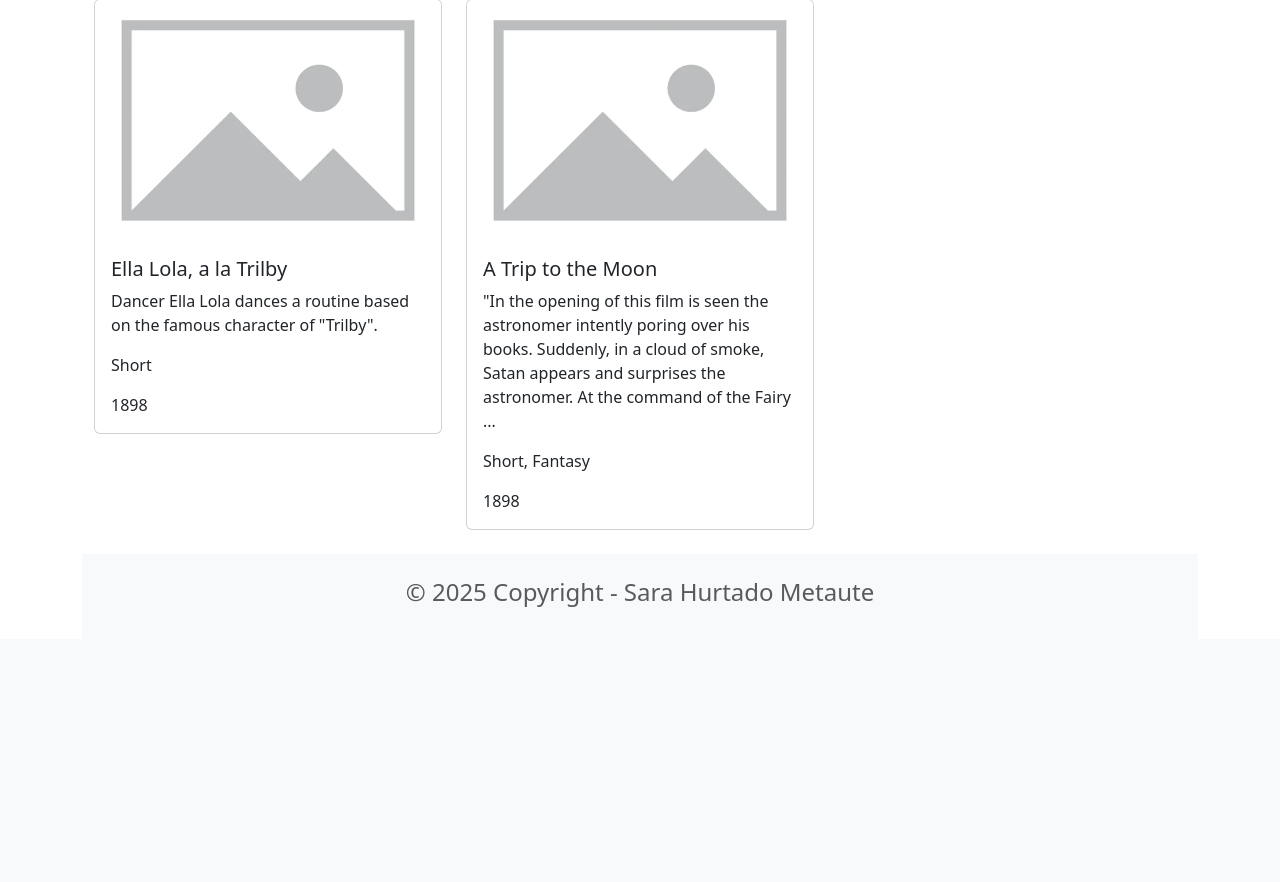
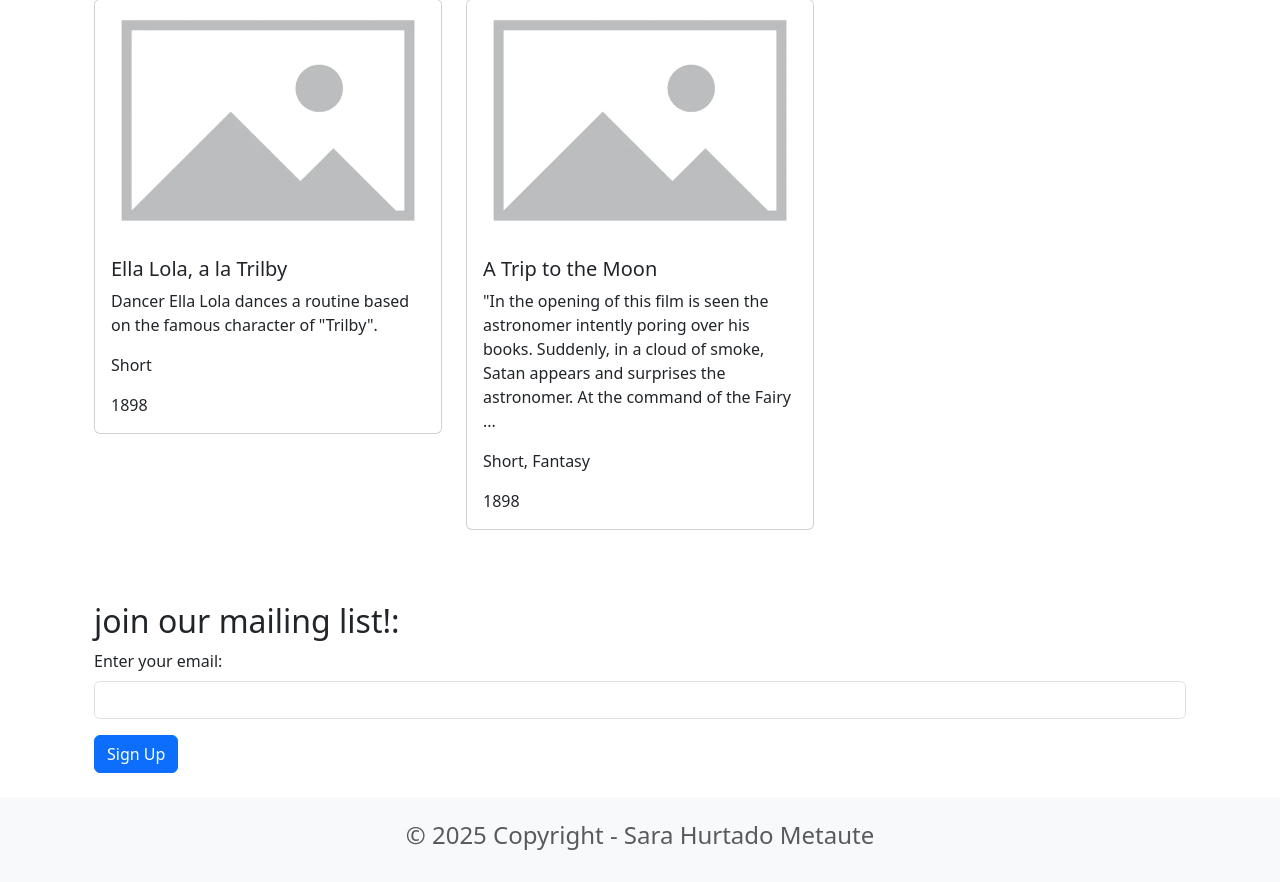
Before and after one commit to shurtadom3/Taller-Proyecto-1, a Django app: template movie/templates/home.html in a window 1280 px wide. Shown: the part 3871-4753 px from the top of the page. Before the commit the page ends 4478 px from the top, so only its background shows below. Run offline with Django 5.2, Linux system fonts and the light colour scheme; the template is opened without the code that fills it: values that come from a table or form of the project are taken from there, others are empty; data comes from the database, SQL or seed files in the repository.

Commit message:
creation of sign up page

```diff
--- a/movie/templates/home.html
+++ b/movie/templates/home.html
@@ -40,4 +40,16 @@ columnas en pantallas grandes-->
 </div>
 {% endfor %}
 </div>
+<br/>
+<br />
+<br />
+<h2> join our mailing list!: </h2>
+<form action="{% url 'signup'%}">
+    <div class="mb-3">
+        <label for="email" class="form-label"> Enter your email:  </label>
+        <input type="email" class="form-control" name="email"/>
+    </div>
+    <button type="submit" class="btn btn-primary">Sign Up</button>
+</form>
+</div>
 {%endblock content%}
--- /dev/null
+++ b/movie/templates/signup.html
@@ -0,0 +1,2 @@
+<h2>Added {{ email }} to our mailing list!</h2>
+<a href="{% url 'home' %}">Home</a>
--- a/movie/views.py
+++ b/movie/views.py
@@ -22,6 +22,10 @@ def home(request):
 
 def about(request):
    return render(request, 'about.html',{'name': 'Sara Hurtado'})
+
+def signup(request):
+   email= request.GET.get('email')
+   return render(request, 'signup.html', {'email': email})
 
 def statistics_view(request):
     matplotlib.use('Agg')
@@ -77,5 +81,5 @@ def statistics_view(request):
     buffer_genre.close()
     graphic_genre = base64.b64encode(image_png_genre).decode('utf-8')
 
-    # Renderizar la plantilla stadistics.html con ambas gráficas
+    # Renderizar la plantilla statistics.html con ambas gráficas
     return render(request, 'statistics.html', {'graphic_year': graphic_year, 'graphic_genre': graphic_genre})
--- a/moviereviews/urls.py
+++ b/moviereviews/urls.py
@@ -27,6 +27,7 @@ urlpatterns = [
     path('about/',movieViews.about, name='about'),
     path('news/', include('news.urls')),
     path('statistics/', movieViews.statistics_view, name='statistics'),
+    path('signup/', movieViews.signup, name='signup'),
 ]
 
 urlpatterns +=static(settings.MEDIA_URL, document_root=settings.MEDIA_ROOT)
```
